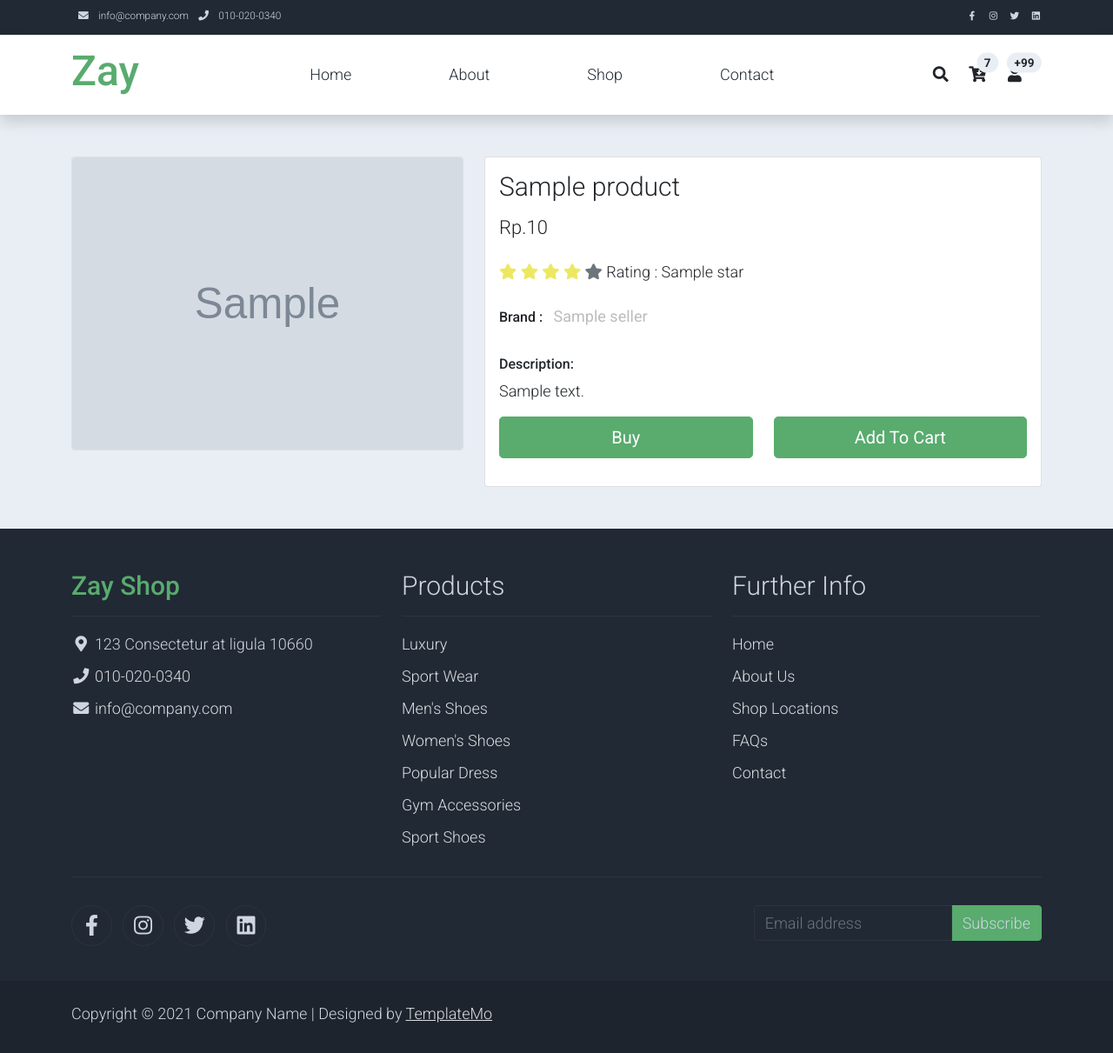
After one commit to RDN-2043/Fresh-Mart, a CodeIgniter 4 app: template app/Views/content/viewShopSingle.php in a window 1280 px wide. The commit adds this page. Shown: the whole page at 87% size. Run offline with PHP 8.4 and a stand-in for CodeIgniter, Linux system fonts and the light colour scheme; the template is opened without the code that fills it: most values are stand-ins (such as "Sample title", 1, 10 or a date in 2020); grey boxes marked "Sample" are stand-in pictures; some libraries are stand-ins or nearby versions.

Commit message:
Shop-Single Update Database

```diff
--- a/app/Config/Routes.php
+++ b/app/Config/Routes.php
@@ -38,6 +38,7 @@ $routes->set404Override();
 $routes->get('/', 'ControllerShop::dashboard');
 $routes->get('/dashboard', 'ControllerShop::dashboard');
 $routes->get('/shop', 'ControllerShop::shop');
+$routes->get('/shop-single/(:any)', 'ControllerShop::shopSingle/$1');
 
 /*
  * --------------------------------------------------------------------
--- a/app/Models/modelProduct.php
+++ b/app/Models/modelProduct.php
@@ -7,5 +7,5 @@ use CodeIgniter\Model;
 class modelProduct extends Model
 {
     protected $table = "table_product";
-    protected $allowedFields = ['title', 'available', 'star', 'price', 'imgLink'];
+    protected $allowedFields = ['title', 'seller', 'description', 'available', 'star', 'price', 'imgLink'];
 }
--- /dev/null
+++ b/app/Views/content/viewShopSingle.php
@@ -0,0 +1,92 @@
+<?= $this->extend('layout/template'); ?>
+
+<?= $this->section('content'); ?>
+<section class="bg-light">
+    <div class="container pb-5">
+        <div class="row">
+            <div class="col-lg-5 mt-5">
+                <div class="card mb-3">
+                    <img class="card-img img-fluid" src="<?= $product['imgLink']; ?>" alt="Card image cap" id="product-detail">
+                </div>
+            </div>
+            <!-- col end -->
+            <div class="col-lg-7 mt-5">
+                <div class="card">
+                    <div class="card-body">
+                        <h1 class="h2"><?= $product['title']; ?></h1>
+                        <p class="h3 py-2">Rp.<?= $product['price']; ?></p>
+                        <p class="py-2">
+                            <i class="fa fa-star text-warning"></i>
+                            <i class="fa fa-star text-warning"></i>
+                            <i class="fa fa-star text-warning"></i>
+                            <i class="fa fa-star text-warning"></i>
+                            <i class="fa fa-star text-secondary"></i>
+                            <span class="list-inline-item text-dark">Rating : <?= $product['star']; ?></span>
+                        </p>
+                        <ul class="list-inline">
+                            <li class="list-inline-item">
+                                <h6>Brand :</h6>
+                            </li>
+                            <li class="list-inline-item">
+                                <p class="text-muted"><strong><?= $product['seller']; ?></strong></p>
+                            </li>
+                        </ul>
+
+                        <h6>Description:</h6>
+                        <p><?= $product['description']; ?></p>
+
+                        <form action="" method="GET">
+                            <div class="row pb-3">
+                                <div class="col d-grid">
+                                    <button type="submit" class="btn btn-success btn-lg" name="submit" value="buy">Buy</button>
+                                </div>
+                                <div class="col d-grid">
+                                    <button type="submit" class="btn btn-success btn-lg" name="submit" value="addtocard">Add To Cart</button>
+                                </div>
+                            </div>
+                        </form>
+
+                    </div>
+                </div>
+            </div>
+        </div>
+    </div>
+</section>
+<!-- Close Content -->
+
+<?= $this->endSection(); ?>
+
+    <!-- Start Slider Script -->
+    <script src="assets/js/slick.min.js"></script>
+    <script>
+        $('#carousel-related-product').slick({
+            infinite: true,
+            arrows: false,
+            slidesToShow: 4,
+            slidesToScroll: 3,
+            dots: true,
+            responsive: [{
+                    breakpoint: 1024,
+                    settings: {
+                        slidesToShow: 3,
+                        slidesToScroll: 3
+                    }
+                },
+                {
+                    breakpoint: 600,
+                    settings: {
+                        slidesToShow: 2,
+                        slidesToScroll: 3
+                    }
+                },
+                {
+                    breakpoint: 480,
+                    settings: {
+                        slidesToShow: 2,
+                        slidesToScroll: 3
+                    }
+                }
+            ]
+        });
+    </script>
+    <!-- End Slider Script -->
--- a/app/Views/layout/template.php
+++ b/app/Views/layout/template.php
@@ -6,17 +6,20 @@
     <meta charset="utf-8">
     <meta name="viewport" content="width=device-width, initial-scale=1">
 
-    <link rel="apple-touch-icon" href="assets/img/apple-icon.png">
-    <link rel="shortcut icon" type="image/x-icon" href="assets/img/favicon.ico">
+    <link rel="apple-touch-icon" href="/assets/img/apple-icon.png">
+    <link rel="shortcut icon" type="image/x-icon" href="/assets/img/favicon.ico">
 
-    <link rel="stylesheet" href="assets/css/bootstrap.min.css">
-    <link rel="stylesheet" href="assets/css/templatemo.css">
-    <link rel="stylesheet" href="assets/css/custom.css">
+    <link rel="stylesheet" href="/assets/css/bootstrap.min.css">
+    <link rel="stylesheet" href="/assets/css/templatemo.css">
+    <link rel="stylesheet" href="/assets/css/custom.css">
 
     <!-- Load fonts style after rendering the layout styles -->
     <link rel="stylesheet" href="https://fonts.googleapis.com/css2?family=Roboto:wght@100;200;300;400;500;700;900&display=swap">
     <link rel="stylesheet" href="assets/css/fontawesome.min.css">
 
+    <!-- Slick -->
+    <link rel="stylesheet" type="text/css" href="/assets/css/slick.min.css">
+    <link rel="stylesheet" type="text/css" href="/assets/css/slick-theme.css">
 </head>
 
 <body>
```
Also changed, not shown: app/Controllers/ControllerShop.php (+13 -0 lines), app/Views/content/viewShop.php (+4 -5 lines), 1 other file.
